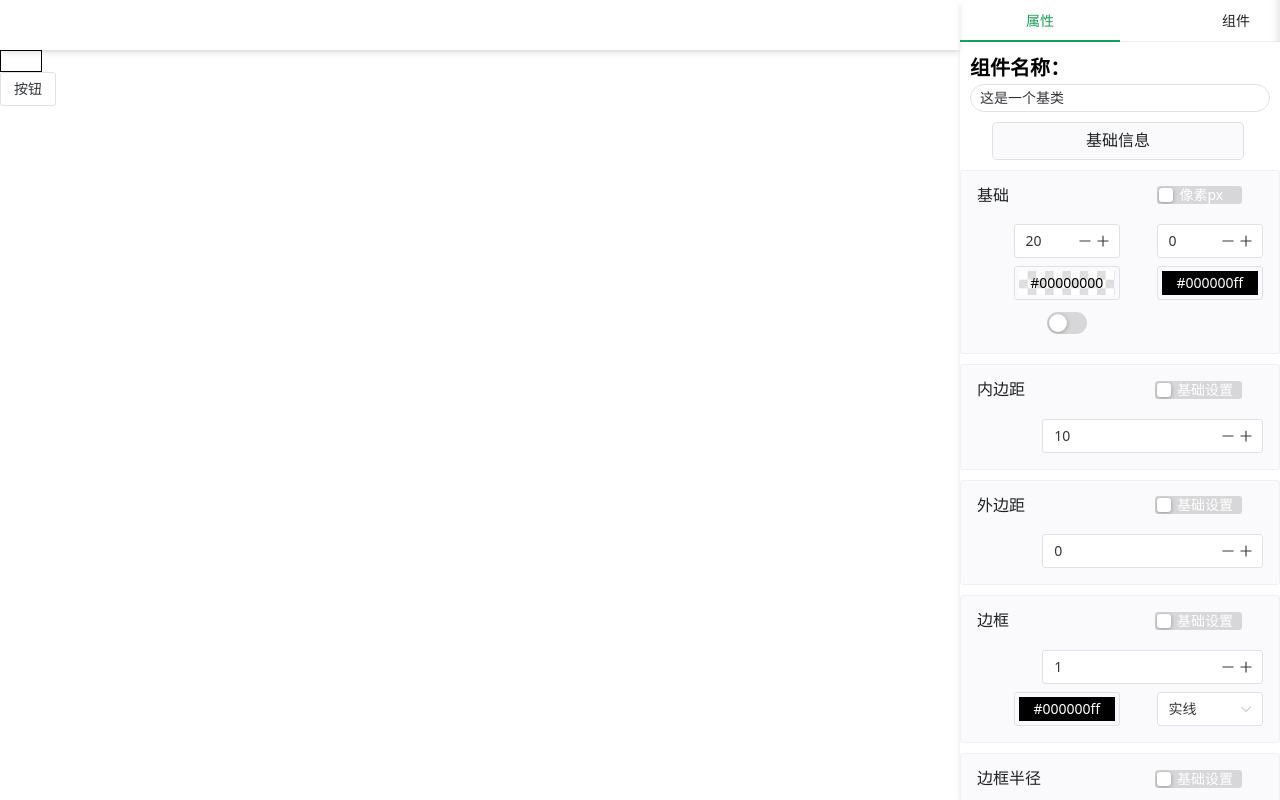
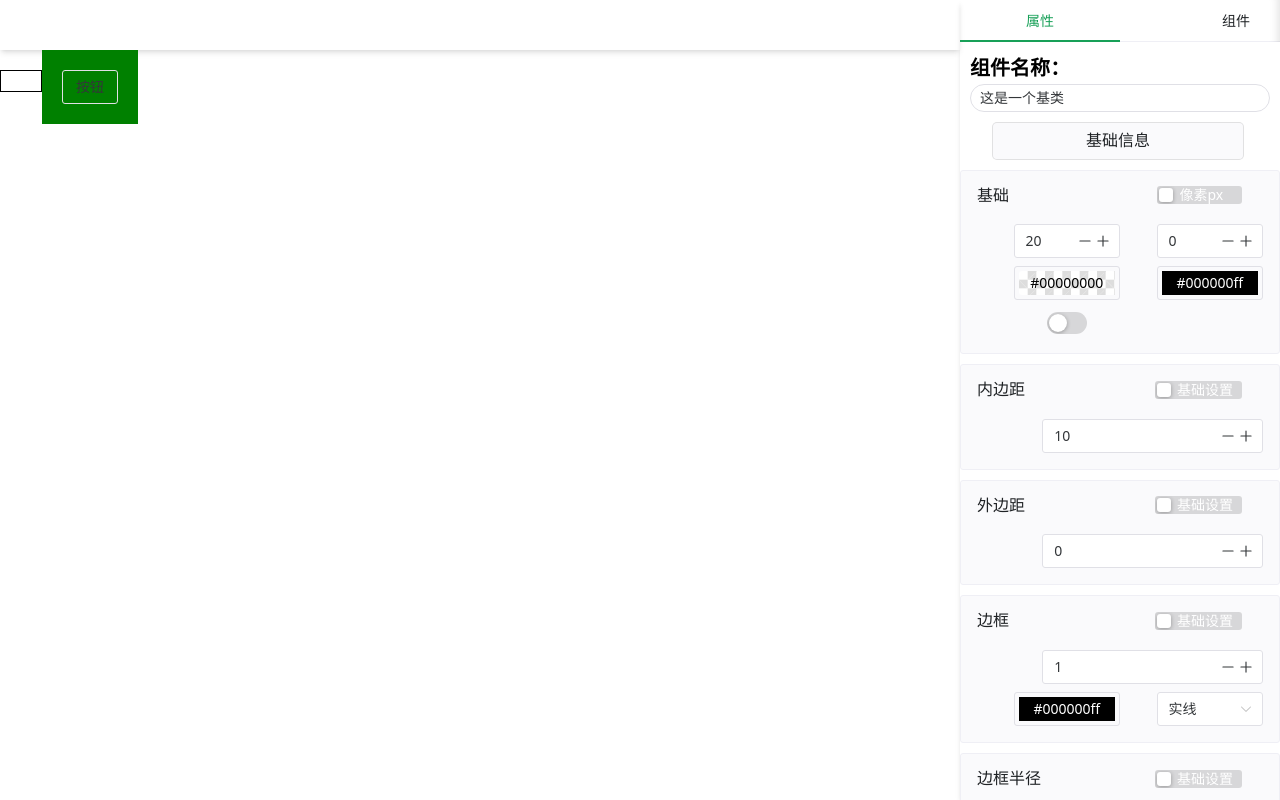
Before and after one commit to gjssss/openai-low-code, a Vue app: page / in a window 1280 px wide. Built offline with nearby package versions, Linux system fonts and the light colour scheme; a web font is replaced by a local one.

Commit message:
容器组件over

```diff
--- a/src/App.vue
+++ b/src/App.vue
@@ -21,4 +21,8 @@ register()
 .text-12px {
   font-size: 12px;
 }
+.select-wapper {
+  width: auto;
+  display: inline-block;
+}
 </style>
--- /dev/null
+++ b/src/directives/vDrag.js
@@ -0,0 +1,7 @@
+import Sortable from 'sortablejs'
+export default {
+  mounted: (el, binding) => {
+    const value = binding.value ? binding.value : {}
+    new Sortable(el, value)
+  },
+}
--- a/src/editor-view/editor-view.vue
+++ b/src/editor-view/editor-view.vue
@@ -1,7 +1,8 @@
 <template>
   <div id="eidtor" class="h-editor-view w-full overflow-hidden">
     <div class="overflow-y-auto w-full h-full">
-      <base-component /> <buttonComponent />
+      <base-component />
+      <container-component />
     </div>
   </div>
 </template>
@@ -9,8 +10,9 @@
 <script setup>
 import { Base } from '../lib/class/base'
 import { Button } from '../lib/class/button'
-
-const base = new Base('这是一个基类', {
+import { Container } from '../lib/class/container'
+const base = new Base({
+  name: '这是一个基类',
   style: {
     padding: '10px',
     'border-style': 'solid',
@@ -19,10 +21,19 @@ const base = new Base('这是一个基类', {
   },
   class: ['trans-all', 'w-20px'],
 })
-const baseComponent = base.render
+const baseComponent = base.render()
 
-const button = new Button('这是一个按钮', {
+const button = new Button({
+  name: '这是一个按钮',
   class: ['trans-all'],
 })
-const buttonComponent = button.render
+const container = new Container({
+  name: '容器',
+  style: {
+    padding: '20px',
+    background: 'green',
+  },
+})
+container.children.push(button.render())
+const containerComponent = container.render()
 </script>
--- a/src/lib/class/base.js
+++ b/src/lib/class/base.js
@@ -1,4 +1,4 @@
-import { reactive, h, computed, ref } from 'vue'
+import { reactive, h, ref } from 'vue'
 import {
   registerComponent,
   selectComponent,
@@ -9,33 +9,18 @@ import {
 } from '../utils/register'
 import { merge } from 'lodash-es'
 export class Base {
-  constructor(name = 'base', props = {}) {
-    this.props = this.name = name
+  constructor(props = {}) {
+    if (Object.hasOwnProperty.call(props, 'name')) {
+      this.name = props.name
+      delete props.name
+    }
     this.isRender = false
-
     this.content = ref('')
     this.id = registerComponent(this)
     this.props = reactive(merge({ class: [], style: {} }, props))
+    this.props.id = 'com-' + this.id
     this.extraProps = reactive({})
     this.settings = reactive({}) // 保存一些组件属性管理上的设置
-    this.render = computed(() => {
-      if (this.isRender === false) {
-        this.isRender = true
-      }
-      const renderComponent = this._render()()
-      renderComponent.props.id = 'com-' + this.id
-      return () =>
-        h(
-          'div',
-          {
-            onClick: () => {
-              selectComponent(this.id)
-            },
-            class: 'select-wapper',
-          },
-          renderComponent
-        )
-    })
 
     /* 挂载注册函数 */
     this.registerPropGroup = registerPropGroup.bind(this)
@@ -45,7 +30,25 @@ export class Base {
   }
 
   _render() {
-    return () => h('div', this.props)
+    return h('div', this.props)
+  }
+
+  render() {
+    if (this.isRender === false) {
+      this.isRender = true
+    }
+    return () =>
+      h(
+        'div',
+        {
+          onClick: (event) => {
+            event.stopPropagation()
+            selectComponent(this.id)
+          },
+          class: 'select-wapper',
+        },
+        this._render()
+      )
   }
 
   static get preview() {
--- a/src/lib/class/button.js
+++ b/src/lib/class/button.js
@@ -1,18 +1,16 @@
-import { reactive, h } from 'vue'
+import { h } from 'vue'
 import { Base } from './base'
 import { NButton } from 'naive-ui'
 export class Button extends Base {
-  constructor(name = '按钮', props = {}, option = {}) {
-    super(name, props)
-    this.option = reactive(option)
-    this.props = reactive({ ...this.props, ...this.option })
+  constructor(props = {}) {
+    super(props)
 
     this.extraProps['按钮属性'] = []
     this.register()
   }
 
   _render() {
-    return () => h(NButton, this.props, () => this.content.value)
+    return h(NButton, this.props, () => this.content.value)
   }
 
   static get preview() {
--- /dev/null
+++ b/src/lib/class/container.js
@@ -0,0 +1,36 @@
+import { reactive, h, withDirectives, resolveDirective } from 'vue'
+import { Base } from './base'
+
+export class Container extends Base {
+  constructor(props = {}) {
+    super(props)
+
+    this.children = reactive([])
+    this.register()
+  }
+  _render() {
+    const drag = resolveDirective('drag')
+    return withDirectives(
+      h(
+        'div',
+        this.props,
+        this.children.map((i) => i())
+      ),
+      [
+        [
+          drag,
+          {
+            group: 'eidtor',
+            animation: 150,
+          },
+        ],
+      ]
+    )
+  }
+
+  static get preview() {
+    return h('div', {}, '为什么在这里放点东西呢')
+  }
+
+  register() {}
+}
--- a/src/main.js
+++ b/src/main.js
@@ -7,6 +7,8 @@ import router from './router'
 import 'uno.css'
 import './assets/iconfont.css'
 
+import vDrag from './directives/vDrag'
+
 const app = createApp(App)
 const pinia = createPinia()
 
@@ -15,4 +17,6 @@ app.config.productionTip = false
 app.use(pinia)
 app.use(router)
 
+app.directive('drag', vDrag)
+
 app.mount('#app')
--- a/src/side-bar/side-com.vue
+++ b/src/side-bar/side-com.vue
@@ -1,14 +1,39 @@
 <template>
-  <base-component></base-component>
-  <btn></btn>
+  <div id="component" class="p-20px" v-drag="dragOption">
+    <base-component name="Base"></base-component>
+    <btn name="Button"></btn>
+    <container name="Container"></container>
+  </div>
 </template>
 
 <script setup>
 import { Base } from '../lib/class/base'
 import { Button } from '../lib/class/button'
+import { Container } from '../lib/class/container'
 
 const baseComponent = Base.preview
 const btn = Button.preview
+const container = Container.preview
+
+let instance = null
+
+const dragOption = {
+  group: {
+    name: 'eidtor',
+    pull: 'clone',
+    put: false,
+  },
+  animation: 150,
+  sort: false,
+  onClone: function (evt) {
+    let className = evt.item.attributes.name.value
+    instance = eval(`new ${className}`)
+    // console.log(createVNode(instance.render()))
+  },
+  onEnd: function (e) {
+    console.log(e.item)
+  },
+}
 </script>
 
 <style></style>
--- a/src/stores/component.js
+++ b/src/stores/component.js
@@ -51,7 +51,7 @@ export const useComponentStore = defineStore('component', {
      * 设置组件属性值
      * @param {String} propName 属性名称
      * @param {String} value 属性值
-     * @param {Boolean} isStyle 是否是表单元素
+     * @param {Boolean} isStyle 是否是样式元素
      */
     setProp(propName, value, isStyle) {
       if (isStyle) {
```
